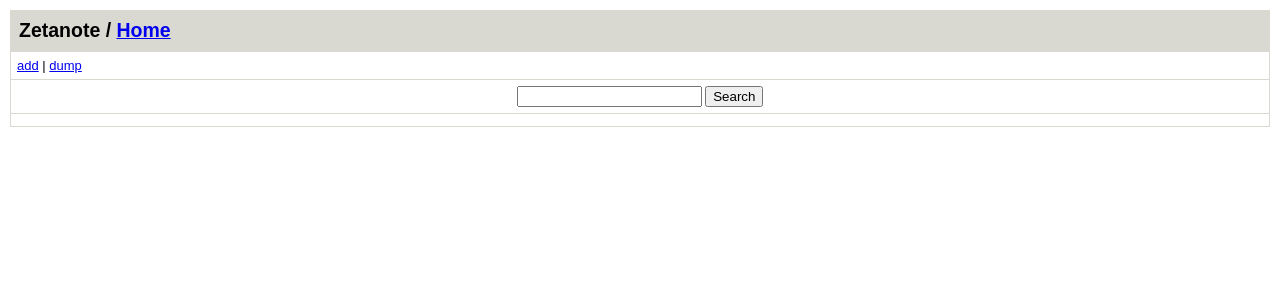
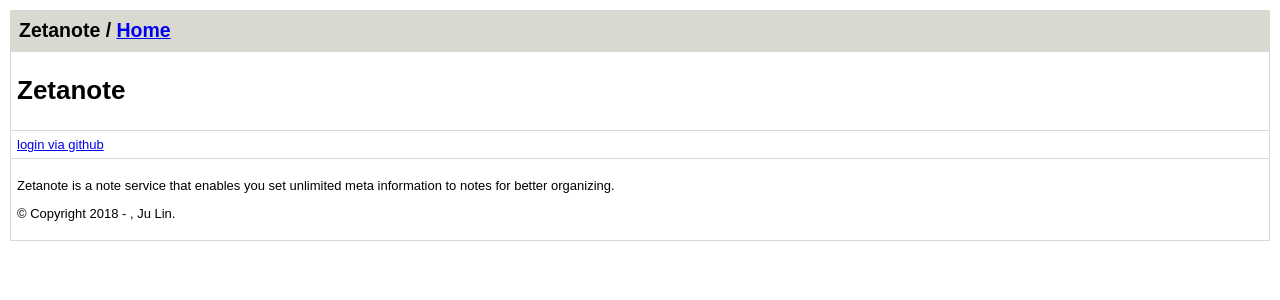
Before and after one commit to soasme/zetanote, a Flask app: page / in a window 1280 px wide. Shown: the top 300 px of the page. Run offline with Flask 2, Linux system fonts and the light colour scheme; data that the repository does not hold is empty.

Commit message:
support login via github.

```diff
--- a/setup.py
+++ b/setup.py
@@ -14,6 +14,9 @@ setuptools.setup(
     install_requires=[
         'click',
         'tinydb',
+        'flask',
+        'bleach',
+        'markdown',
     ],
     entry_points='''
         [console_scripts]
--- a/zetanote/app.py
+++ b/zetanote/app.py
@@ -11,6 +11,10 @@ from zetanote.note import DB
 class Conf:
 
     DATA = environ.get('ZETANOTE_DATA') or '~/.zetanote'
+    SECRET_KEY = environ.get('SECRET_KEY') or 'ofINfQJarBfljciupHQRqsGlRJXECLFC'
+    GITHUB_CLIENT_ID = environ.get('GITHUB_CLIENT_ID')
+    GITHUB_CLIENT_SECRET = environ.get('GITHUB_CLIENT_SECRET')
+
 
 def db():
     return DB(Conf.DATA)
--- a/zetanote/templates/home.html
+++ b/zetanote/templates/home.html
@@ -4,7 +4,9 @@
 <div class="home">
   <div class="section clear-bottom">
     <a href="{{ url(a='ad') }}">add</a> |
-    <a href="{{ url(a='dump') }}">dump</a>
+    <a href="{{ url(a='dump') }}">dump</a> |
+    <a href="{{ url(a='logout') }}">logout</a> |
+    <span>Login as <a href="https://github.com/{{ u['login'] }}">{{ u['login'] }}</a>.</span>
   </div>
   <div class="search section clear-bottom">
     <form>
--- /dev/null
+++ b/zetanote/templates/proj.html
@@ -0,0 +1,16 @@
+{% extends "base.html" %}
+
+{% block container %}
+<div class="proj">
+  <div class="section clear-bottom">
+    <h1>Zetanote</h1>
+  </div>
+  <div class="section clear-bottom">
+    <a href="{{ url(a='login') }}">login via github</a>
+  </div>
+  <div class="section">
+    <p>Zetanote is a note service that enables you set unlimited meta information to notes for better organizing.</p>
+    <p>© Copyright 2018 - , Ju Lin.</p>
+  </div>
+</div>
+{% endblock %}
--- a/zetanote/wsgi.py
+++ b/zetanote/wsgi.py
@@ -1,14 +1,21 @@
 # -*- coding: utf-8 -*-
 
 import bleach
+import json
 from uuid import uuid4
 from markdown import Markdown
 from urllib.parse import urlencode
-from flask import Flask, request, abort, render_template, url_for, redirect
+from flask import Flask, request, abort, render_template, url_for, redirect, session
+from authlib.flask.client import OAuth
+from authlib.client.apps import github
+from authlib.client.errors import OAuthException
 from zetanote.note import Note
-from zetanote.app import (get_notes, parse_zql, select, upsert)
+from zetanote.app import (Conf, get_notes, parse_zql, select, upsert)
 
 app = Flask(__name__, static_url_path='/static')
+app.config.from_object(Conf)
+oauth = OAuth(app)
+github.register_to(oauth)
 markdown = Markdown(extensions=['markdown.extensions.extra'])
 
 def template_url(preserve_current=False, **kwargs):
@@ -30,8 +37,21 @@ app.jinja_env.filters.update(jinja_filters)
 def index():
     return route(request.args)
 
+def get_user():
+    return session.get('u') and json.loads(session.get('u'))
+
 def route(args):
     action = args.get('a', 'ls')
+
+    if action == 'login':
+        return login(args)
+    elif action == 'authorize':
+        return authorize(args)
+
+    u = get_user()
+    if not u:
+        return show_proj(args)
+
     if action == 'cat':
         return show_note(args)
     elif action == 'ls':
@@ -40,12 +60,26 @@ def route(args):
         return edit_note(args)
     elif action == 'ad':
         return add_note(args)
+    elif action == 'logout':
+        return logout(args)
     else:
-        return show_404(args)
+        return show_404(None, args)
+
 
 @app.errorhandler(404)
-def show_404(args=None):
+def show_404(e, args=None):
     return render_template("404.html"), 404
+
+@app.errorhandler(401)
+def show_404(e, args=None):
+    return render_template("401.html"), 401
+
+@app.errorhandler(OAuthException)
+def show_oautherror(e, args=None):
+    return render_template('4xx.html', e=e), 400
+
+def show_proj(args):
+    return render_template('proj.html')
 
 def _ensure_note(args):
     key = args.get('key')
@@ -65,7 +99,7 @@ def list_notes(args):
     query = args.get('q', '')
     args = parse_zql(query) if query else {}
     hits = get_notes(args.get('field'), args.get('conditions'))
-    context = dict(hits=hits, q=query)
+    context = dict(u=get_user(), hits=hits, q=query)
     return render_template('home.html', **context)
 
 def edit_note(args):
@@ -93,3 +127,21 @@ def add_note(args):
         return redirect(url_for('index', a='cat', key=form['key']))
 
     return render_template('edit.html', **ctx)
+
+
+def login(args):
+    redirect_uri = url_for('index', a='authorize', _external=True)
+    return oauth.github.authorize_redirect(redirect_uri)
+
+def authorize(args):
+    token = oauth.github.authorize_access_token()
+    res = oauth.github.get('/user')
+    if res.status_code == 200:
+        session['u'] = json.dumps(res.json())
+        return redirect(url_for('index'))
+    else:
+        abort(401)
+
+def logout(args):
+    session.pop('u', None)
+    return redirect(url_for('index'))
```
Also changed, not shown: zetanote/templates/401.html (added, +8 -0 lines), zetanote/templates/403.html (added, +8 -0 lines), zetanote/templates/4xx.html (added, +8 -0 lines).
